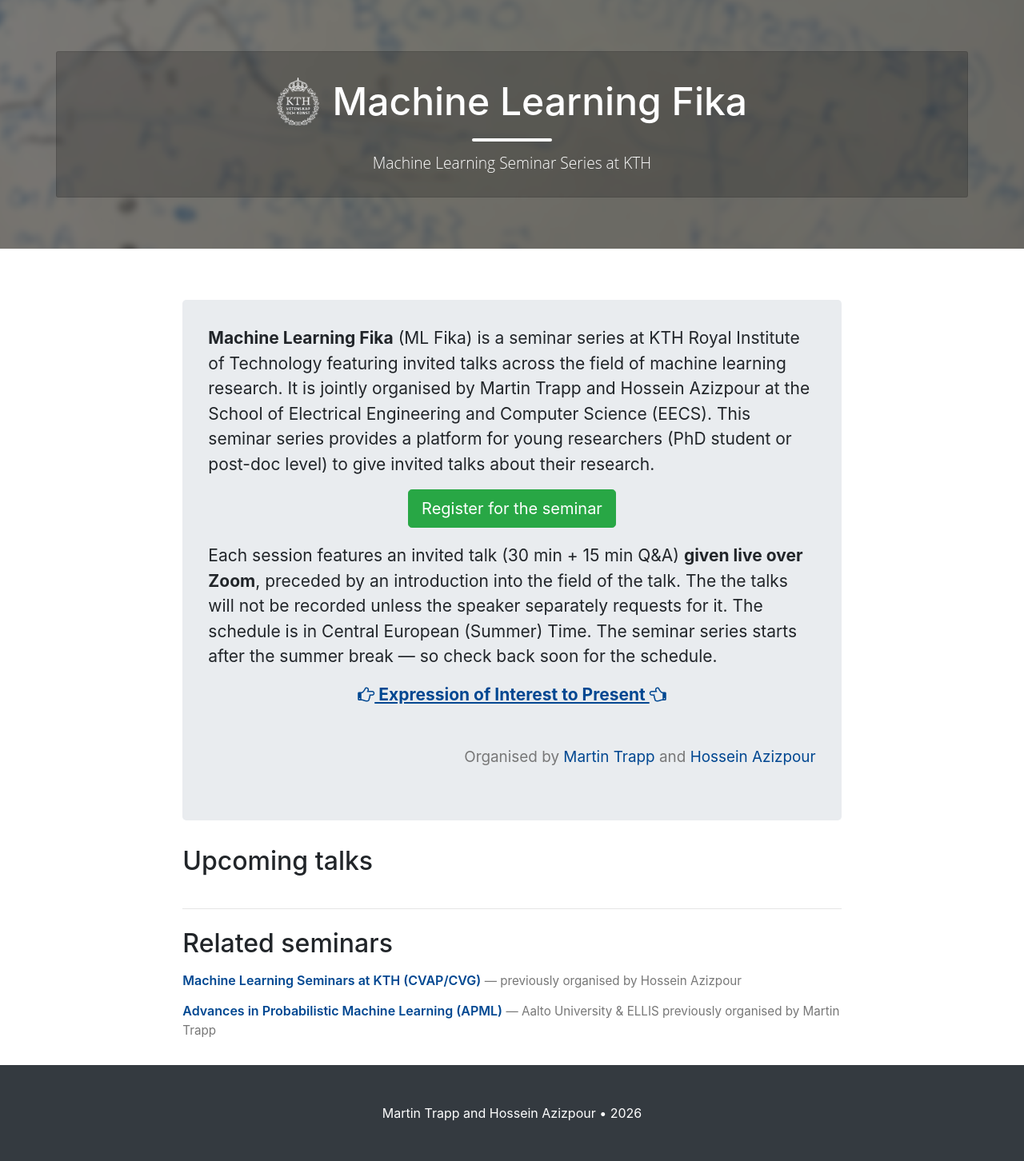
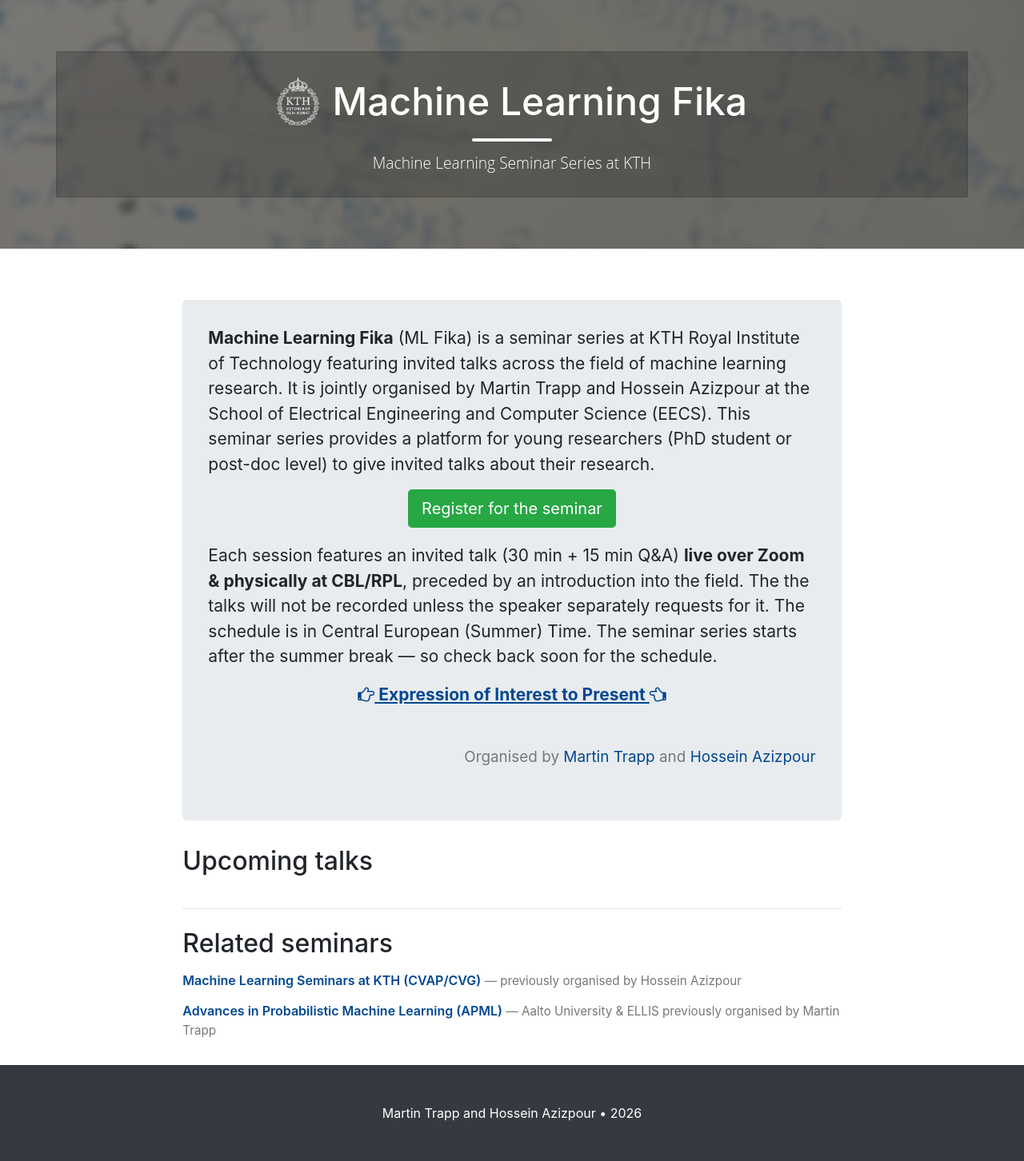
Before and after one commit to traml-lab/mlfika, a Jekyll site: the page built from index.html, in a window 1280 px wide. Shown: the whole page at 80% size. Built offline with Jekyll 4.4.1, drawn with Linux system fonts in a browser that asks for light colours.

Commit message:
minor changes

```diff
--- a/_config.yml
+++ b/_config.yml
@@ -27,7 +27,7 @@
 # Leave empty to hide the link.
 interest_form: "https://forms.gle/S8XnyJXZJtBWBaeS6"
 
-details: "Each session features an invited talk (30 min + 15 min Q&A) **given live over Zoom**, preceded by an introduction into the field of the talk. The the talks will not be recorded unless the speaker separately requests for it. The schedule is in Central European (Summer) Time. The seminar series starts after the summer break — so check back soon for the schedule."
+details: "Each session features an invited talk (30 min + 15 min Q&A) **live over Zoom & physically at CBL/RPL**, preceded by an introduction into the field. The the talks will not be recorded unless the speaker separately requests for it. The schedule is in Central European (Summer) Time. The seminar series starts after the summer break — so check back soon for the schedule."
 
 organizers: "[Martin Trapp](https://trappmartin.github.io) and [Hossein Azizpour](https://www.kth.se/profile/azizpour)"
 
```
